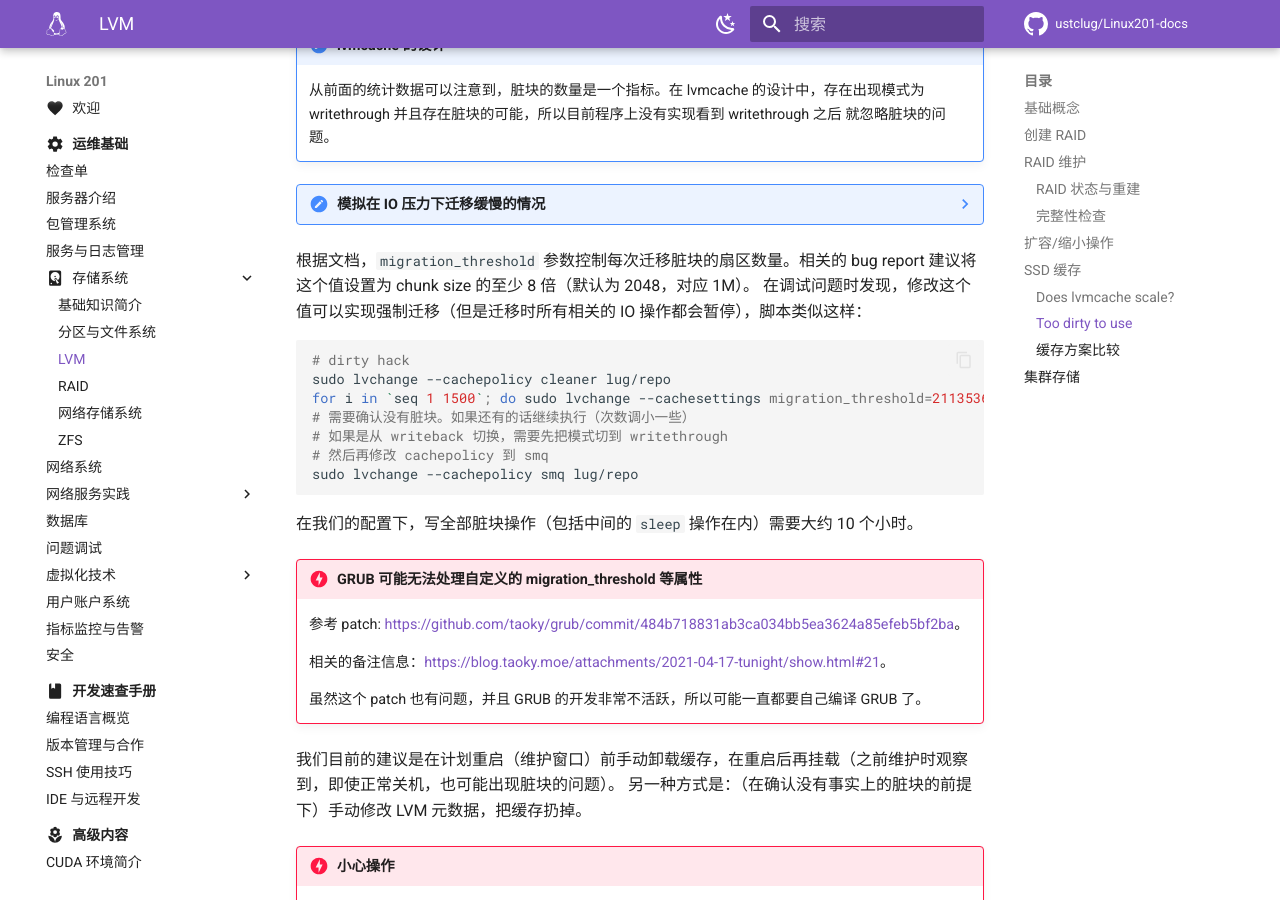
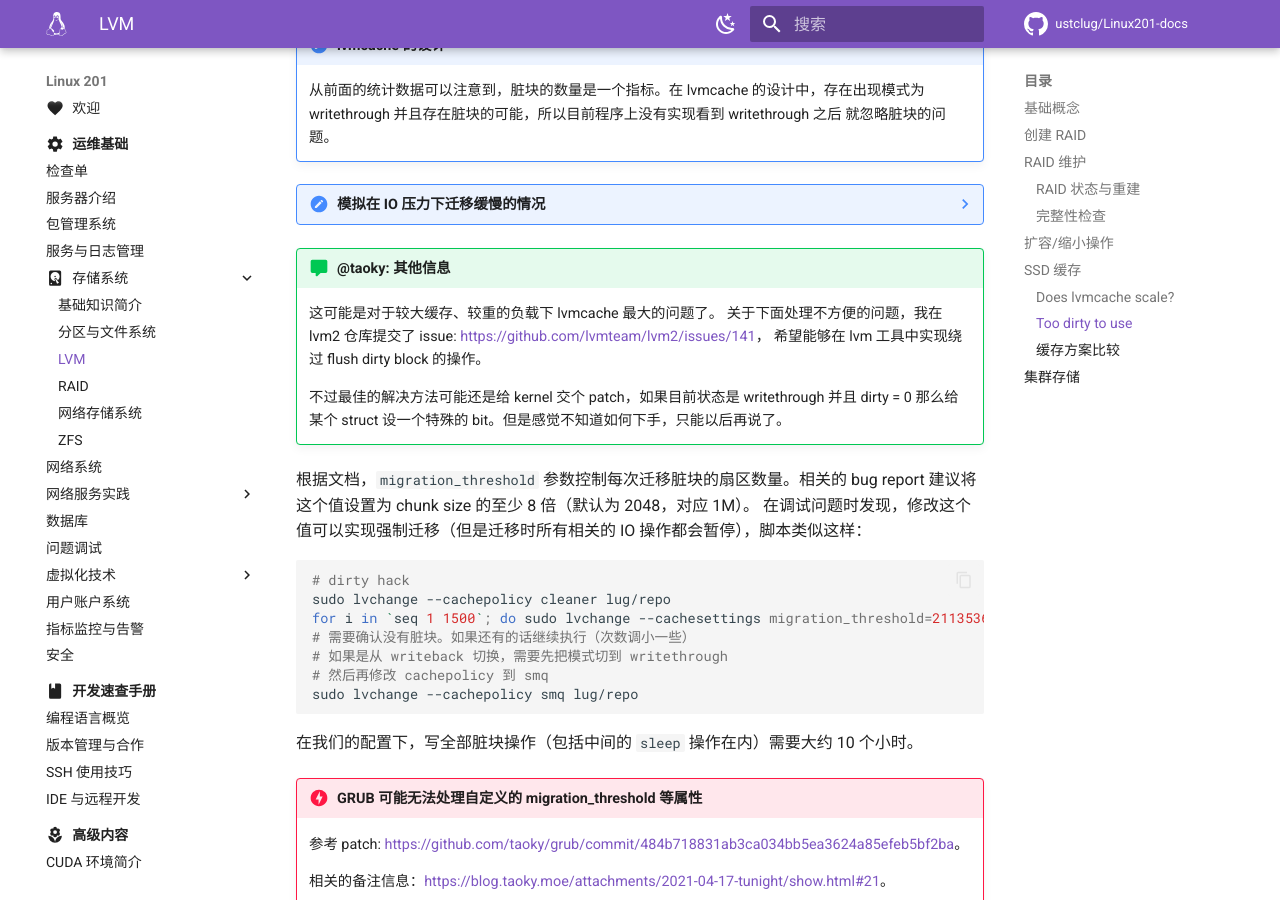
Before and after one commit to ustclug/Linux201-docs, an MkDocs documentation site: the page built from docs/ops/storage/lvm.md, in a window 1280 px wide and 900 px high, scrolled down 18926 px. Built offline with MkDocs 1.6.1 and Material for MkDocs 9.7.7, drawn with Linux system fonts in a browser that asks for light colours; comment, search, counter and statistics services are not loaded; some of the changed text lies outside the part shown.

Commit message:
ops/storage: lvmcache misc update
- Fix description of cachemode
- Comment about dirty behavior of lvmcache

```diff
--- a/docs/ops/storage/lvm.md
+++ b/docs/ops/storage/lvm.md
@@ -706,8 +706,8 @@
     lvmcache 支持三种缓存模式：
 
     - passthrough: 缓存无效。此时**所有读写**都到后备设备。同时写命中会触发对应的块缓存失效。
-    - writethrough: 写入操作在缓存和后备设备上都进行。
-    - writeback: 写入操作只在缓存上进行，对应的块标记为脏块（Dirty Block）。
+    - writethrough: 写入操作在缓存和后备设备上都进行，在两者均写入完成后才视作写入生效。
+    - writeback: 写入操作先在缓存上进行，对应的块标记为脏块（Dirty Block），推迟在后备设备上的写入。
     **除非被缓存的数据完全无关紧要，或者有多块 SSD 进行缓存，否则不要使用 writeback。文件系统核心元数据的损坏可能直接导致整个文件系统无法读取。**
 
     在策略一栏，我们可以看到 "smq"。事实上，lvmcache 唯一支持的有效的现代策略就是 [smq（Stochastic Multi-Queue）](https://elixir.bootlin.com/linux/v6.7/source/drivers/md/dm-cache-policy-smq.c)。
@@ -1046,6 +1046,14 @@
 
     可以注意到卡在了 `Flushing 6481 blocks` 比较长的时间。测试环境为笔记本电脑的 NVMe SSD，如果是实际的 HDD + 较大负载的话，问题会严重得多。
 
+!!! comment "@taoky: 其他信息"
+
+    这可能是对于较大缓存、较重的负载下 lvmcache 最大的问题了。
+    关于下面处理不方便的问题，我在 lvm2 仓库提交了 issue: <https://github.com/lvmteam/lvm2/issues/141>，
+    希望能够在 lvm 工具中实现绕过 flush dirty block 的操作。
+
+    不过最佳的解决方法可能还是给 kernel 交个 patch，如果目前状态是 writethrough 并且 dirty = 0 那么给某个 struct 设一个特殊的 bit。但是感觉不知道如何下手，只能以后再说了。
+
 根据文档，`migration_threshold` 参数控制每次迁移脏块的扇区数量。相关的 bug report 建议将这个值设置为 chunk size 的至少 8 倍（默认为 2048，对应 1M）。
 在调试问题时发现，修改这个值可以实现强制迁移（但是迁移时所有相关的 IO 操作都会暂停），脚本类似这样：
 
```
